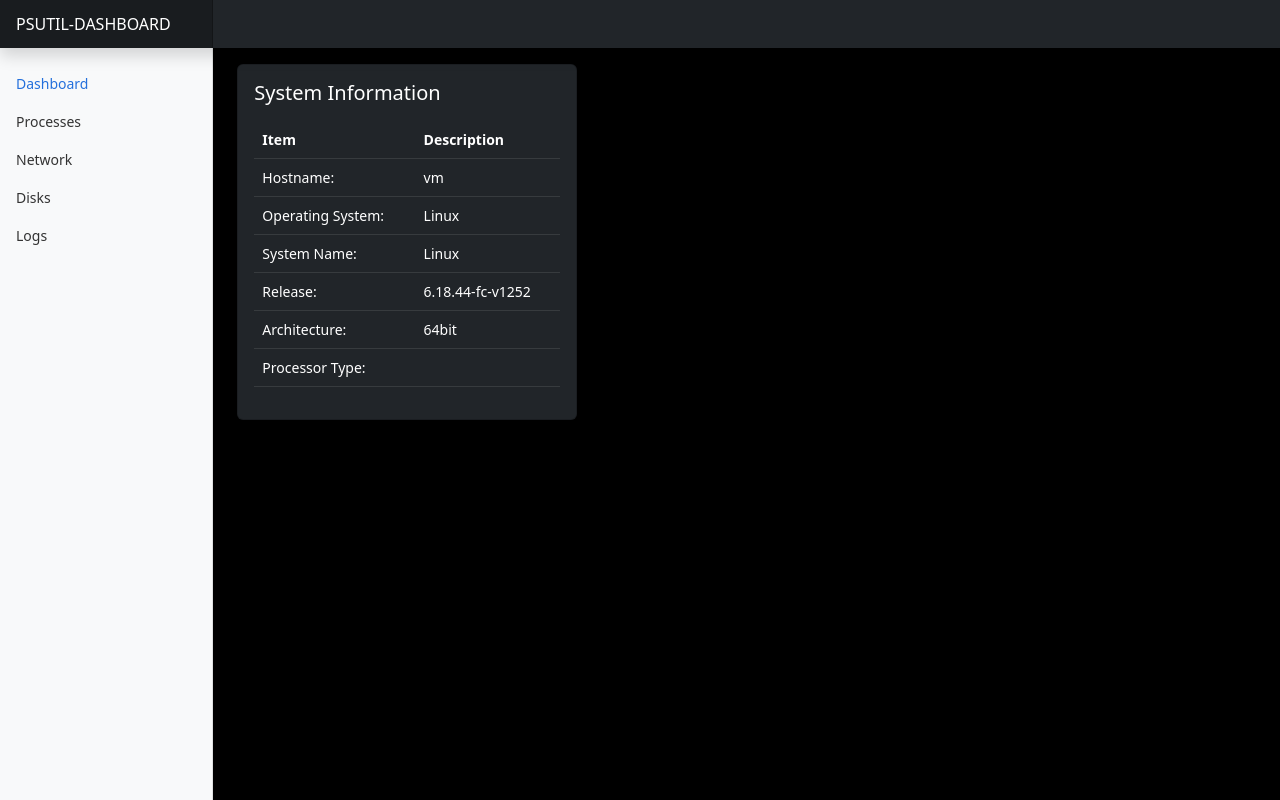
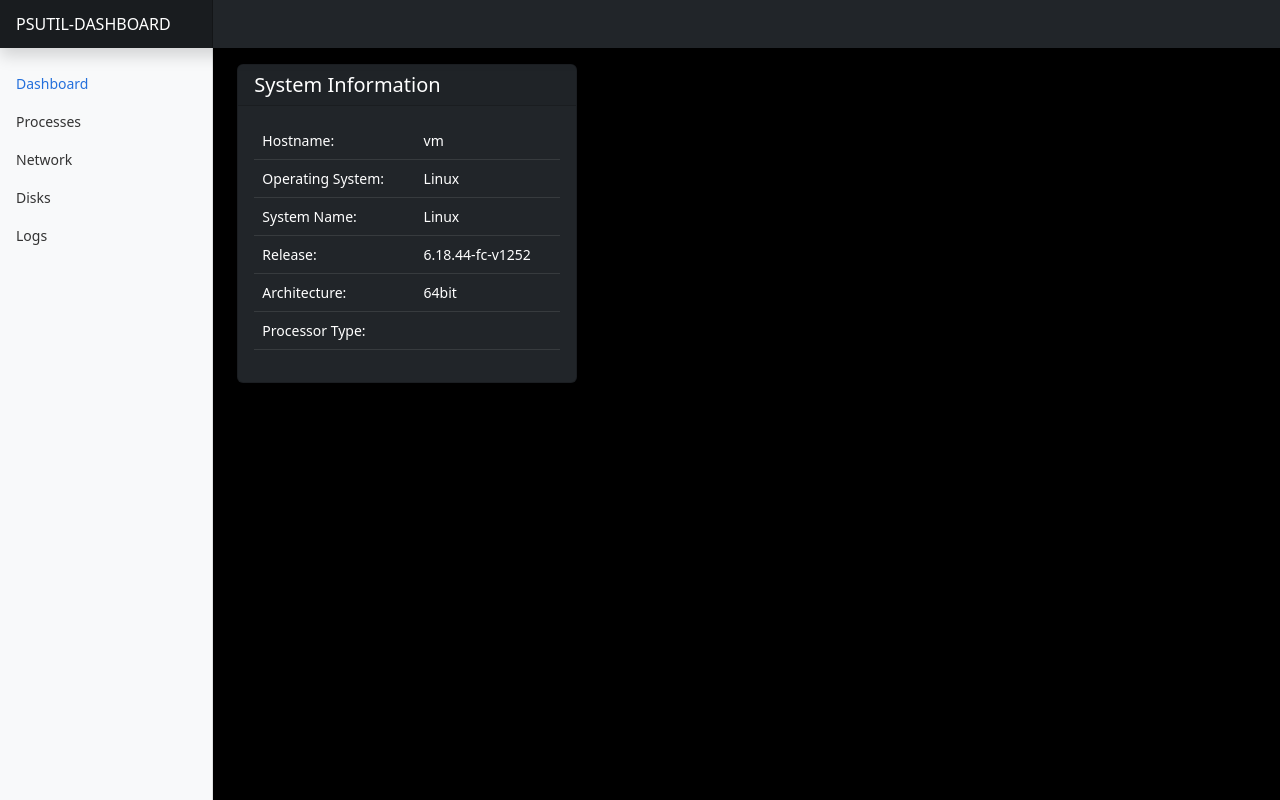
Before and after one commit to gopalcnepal/psutil-dashboard, a Flask app: page / in a window 1280 px wide. Run offline with Flask 2, Linux system fonts and the light colour scheme.

Commit message:
Modifed the layout of system information card

```diff
--- a/app/templates/index.html
+++ b/app/templates/index.html
@@ -7,17 +7,9 @@
 {% block body %}
     <div class="col-lg-4">
         <div class="card bg-dark text-white">
+            <h5 class="card-header">System Information</h5>
             <div class="card-body">
-                <h5 class="card-title">System Information</h5>
-                <p class="card-text">
                 <table class="table table-hover text-left table-dark">
-                        <thead>
-                            <tr>
-                                <th>Item</th>
-                                <th>Description</th>
-                            </tr>
-                        </thead>
-                        <tbody>
                     <tr>
                         <td scope="row"> Hostname: </td>
                         <td> {{ context.platform_info['node_name'] }} </td>
@@ -42,9 +34,7 @@
                         <td scope="row"> Processor Type: </td>
                         <td> {{ context.platform_info['processor_type'] }} </td>
                     </tr>
-                        </tbody>
                 </table>
-                </p>
             </div>
         </div>
     </div>
```
Lines whose indentation alone changed are shown as unchanged.
